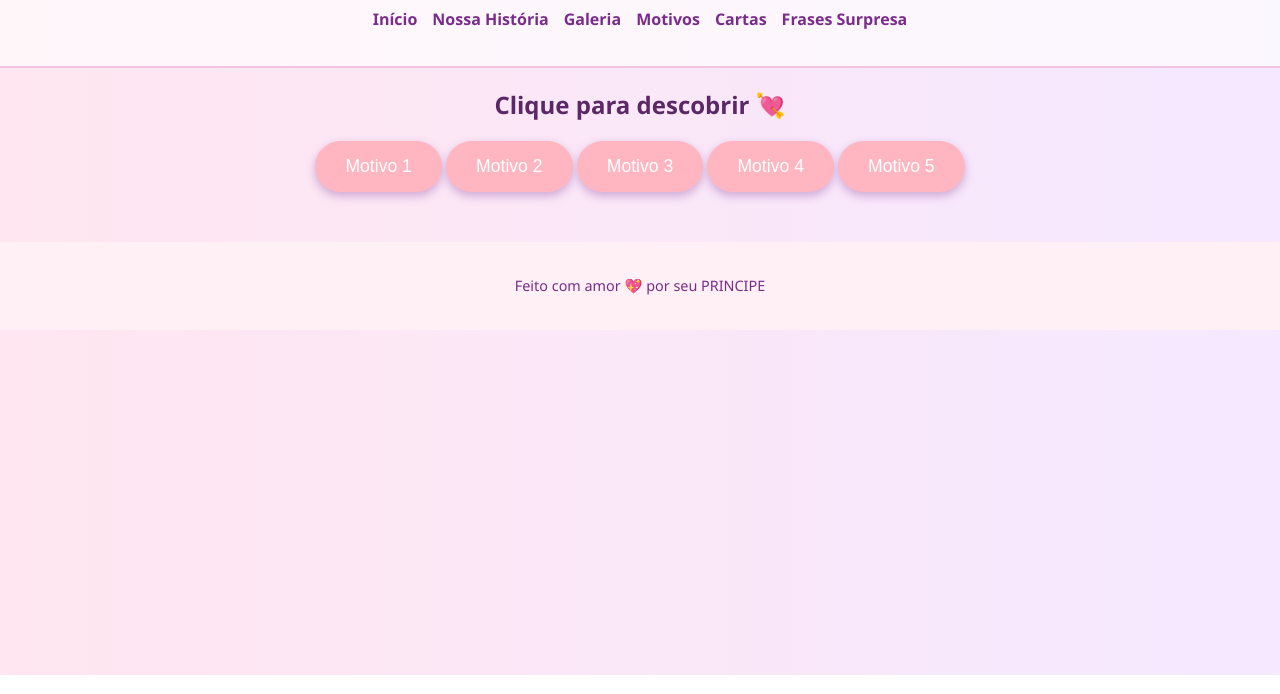
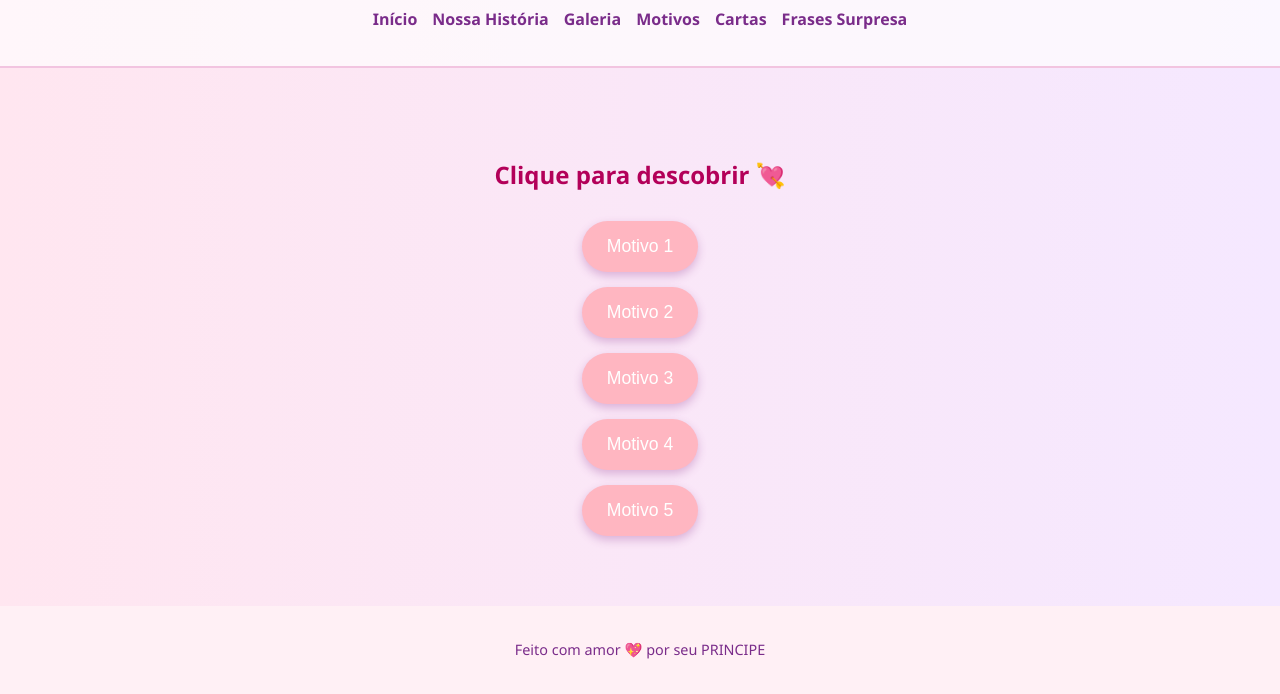
Before and after one commit to thalysonCarvalhoo/nosso-cantinho, a plain HTML site: page motivos.html in a window 1280 px wide. Shown: the part 125-819 px from the top of the page. Drawn offline with Linux system fonts and the light colour scheme.

Commit message:
Update style.css

```diff
--- a/style.css
+++ b/style.css
@@ -148,3 +148,39 @@ footer {
   font-size: 0.9em;
   color: #8a4c75;
 }
+
+.motivos {
+  max-width: 800px;
+  margin: 50px auto;
+  padding: 20px;
+  text-align: center;
+}
+
+.motivos h2 {
+  color: #b30059;
+  margin-bottom: 30px;
+}
+
+.lista-motivos {
+  display: flex;
+  flex-direction: column;
+  gap: 15px;
+  align-items: center;
+}
+
+.lista-motivos button {
+  padding: 15px 25px;
+  font-size: 1.1em;
+  border: none;
+  border-radius: 30px;
+  background-color: #ffb6c1;
+  color: white;
+  cursor: pointer;
+  box-shadow: 0 4px 10px #dab1d8;
+  transition: background-color 0.3s, transform 0.2s;
+}
+
+.lista-motivos button:hover {
+  background-color: #e75480;
+  transform: scale(1.03);
+}
```
